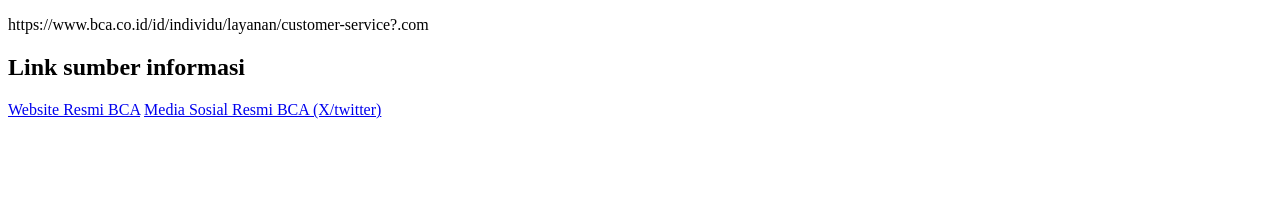
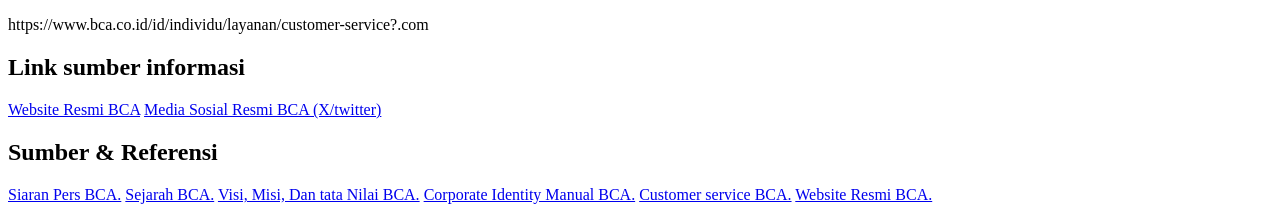
Before and after one commit to lioftagon-groot/sts-pwd-02-ajustus-destin-talius-x_tkj_1, a plain HTML site: page index.html in a window 1280 px wide. Shown: the part 722-934 px from the top of the page. Before the commit the page ends 849 px from the top, so only its background shows below. Drawn offline with Linux system fonts and the light colour scheme.

Commit message:
commite 5: style: clean up indentation and finalize code

```diff
--- a/index.html
+++ b/index.html
@@ -67,3 +67,16 @@
             <a href="https://www.bca.co.id/?.com">Website Resmi BCA</a>
             <a href="https://x.com/BankBCA?.coom">Media Sosial Resmi BCA (X/twitter)</a>
         </section>
+
+        <footer>
+            <h2>Sumber & Referensi</h2>
+            <a href="https://www.bca.co.id/id/tentang-bca/media-riset/pressroom/siaran-pers/2022/08/16/11/09/kembali-ukir-prestasi-gemilang-bca-raih-60-penghargaan-di-gccwa-asia-pacific?.com">Siaran Pers BCA.</a>
+            <a href="https://www.bca.co.id/id/tentang-bca/korporasi/Sejarah-BCA?.com">Sejarah BCA.</a>
+            <a href="https://www.bca.co.id/id/tentang-bca/korporasi/visi-misi?.com">Visi, Misi, Dan tata Nilai BCA.</a>
+            <a href="https://www.bca.co.id/-/media/Feature/Card/List-Card/Tentang-BCA/Brand-Assets/PDF/Corporate-Identity-Manual--CIM--BCA.pdf?.com">Corporate Identity Manual BCA.</a>
+            <a href="https://www.bca.co.id/id/individu/layanan/customer-service?.com">Customer service BCA.</a>
+            <a href="https://www.bca.co.id/?.com">Website Resmi BCA.</a>
+        </footer>
+
+</body>
+</html>
```
